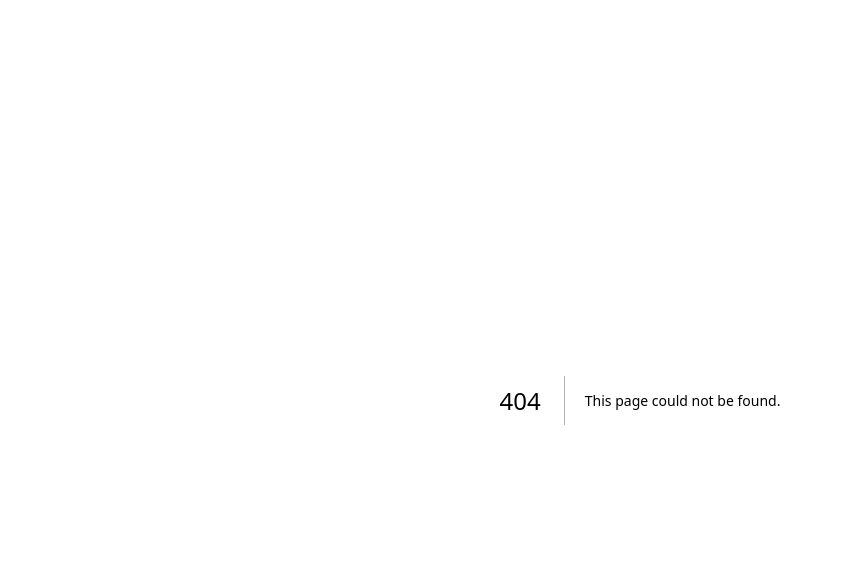
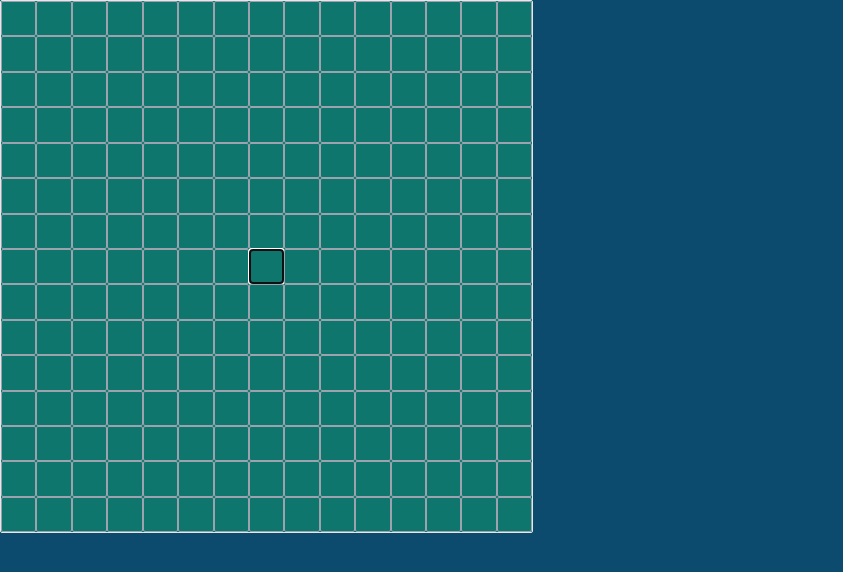
Before and after one commit to ed100miles/portfolio2023, a Next.js app: page /scrabble in a window 1280 px wide. Before the commit this address had no page. Shown: the top 572 px of the page, without its empty margins (0-843 px from the left). Built offline with nearby package versions, Linux system fonts and the light colour scheme.

Commit message:
scrabble frontend start - working board

```diff
--- /dev/null
+++ b/src/app/scrabble/page.tsx
@@ -0,0 +1,98 @@
+"use client"
+
+import { useState } from "react"
+
+const emptyBoard = Object.fromEntries([...Array(225)].map((_, idx) => [idx, ""]))
+
+type Board = typeof emptyBoard
+
+
+export default function Scrabble() {
+  const [boardState, setBoardState] = useState(emptyBoard)
+  const [isWriteDown, setIsWriteDown] = useState(false)
+  const [focusedSquare, setFocusedSquare] = useState(112)
+
+  const Board = ({ boardState }: { boardState: Board }) => {
+
+    const handleNonAlphaKeys = (key: string, index: number) => {
+      const newBoard = { ...boardState }
+      switch (key) {
+        case "ArrowUp": {
+          setIsWriteDown(true)
+          setFocusedSquare(index - 15 > -1 ? index - 15 : index + 225 - 15)
+          break
+        }
+        case "ArrowDown": {
+          setIsWriteDown(true)
+          setFocusedSquare(index + 15 < 225 ? index + 15 : index - 225 + 15)
+          break
+        }
+        case "ArrowLeft": {
+          setFocusedSquare(index - 1 < 0 ? 224 : index - 1)
+          setIsWriteDown(false)
+          break
+        }
+        case "ArrowRight" || "Tab": {
+          setIsWriteDown(false)
+          setFocusedSquare(index + 1 < 225 ? index + 1 : 0)
+          break
+        }
+        case "Backspace": {
+          newBoard[index] = ""
+          setBoardState(newBoard)
+          if (!isWriteDown) {
+            setFocusedSquare(index - 1 > 0 ? index - 1 : 0)
+          } else {
+            setFocusedSquare(index - 15 >= 0 ? index - 15 : index)
+          }
+        }
+      }
+    }
+
+    const handleKeyUp = (e: any, index: number) => {
+      const newBoard = { ...boardState }
+      if (/^[A-Z]$/i.test(e.key)) { // 1 alpha character
+        newBoard[index] = e.key
+        setBoardState(newBoard)
+        if (isWriteDown) {
+          setFocusedSquare(index + 15 < 225 ? index + 15 : index)
+        } else {
+          if ((focusedSquare + 1) % 15 !== 0) {
+            setFocusedSquare(index + 1 < 225 ? index + 1 : 0)
+          }
+        }
+      } else {
+        handleNonAlphaKeys(e.key, index)
+      }
+    }
+
+    return (
+      <div className="bg-teal-700 w-11/12 md:w-5/12 grid grid-cols-15 border rounded-sm">
+        {
+          Object.entries(boardState).map(([index, value]) => {
+            return (
+              <input
+                className={`rounded-sm aspect-square text-center text-sm md:text-lg text-black
+                  ${value === "" ? "bg-teal-700 border border-gray-400 " : "bg-orange-300 border-r border-b border-gray-700 drop-shadow-lg"}
+                `}
+                key={index}
+                value={value.toUpperCase()}
+                onChange={() => null} // dummy to supress warning
+                onKeyDownCapture={(e) => handleKeyUp(e, Number(index))}
+                autoFocus={Number(index) === focusedSquare}
+                onClick={() => setFocusedSquare(Number(index))}
+              >
+              </input>
+            )
+          })
+        }
+      </div>
+    )
+  }
+
+  return (
+    <main className="h-screen w-screen bg-sky-900 text-red-600 align-middle justify-center">
+      <Board boardState={boardState} />
+    </main>
+  )
+}
--- a/tailwind.config.js
+++ b/tailwind.config.js
@@ -15,6 +15,9 @@ module.exports = {
         islamGreen: "#008F11",
         malachite: "#00FF41",
       },
+      gridTemplateColumns: {
+        '15': 'repeat(15, minmax(0, 1fr))',
+      }
     },
   },
   plugins: [require('tailwind-scrollbar')],
```
